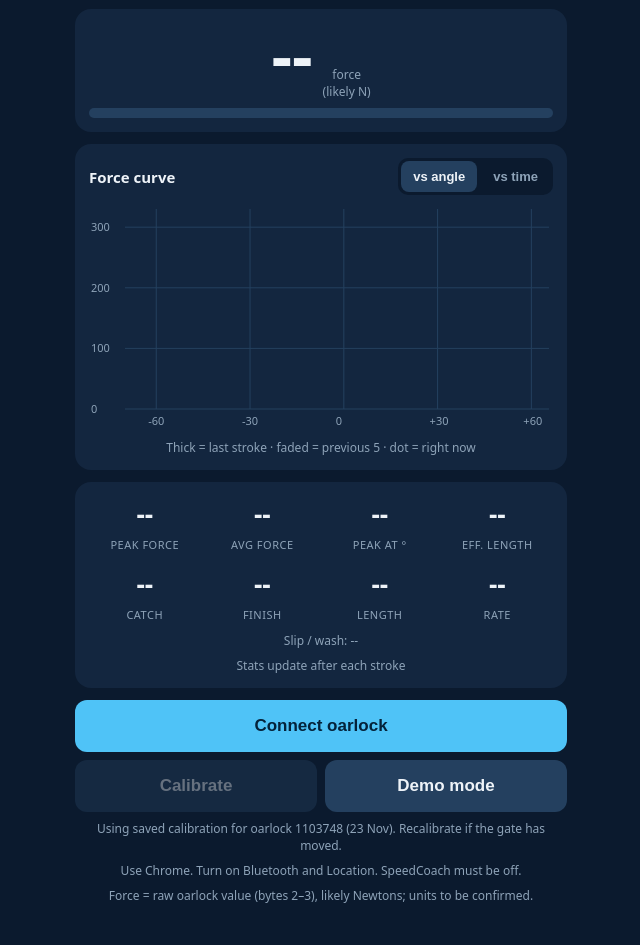
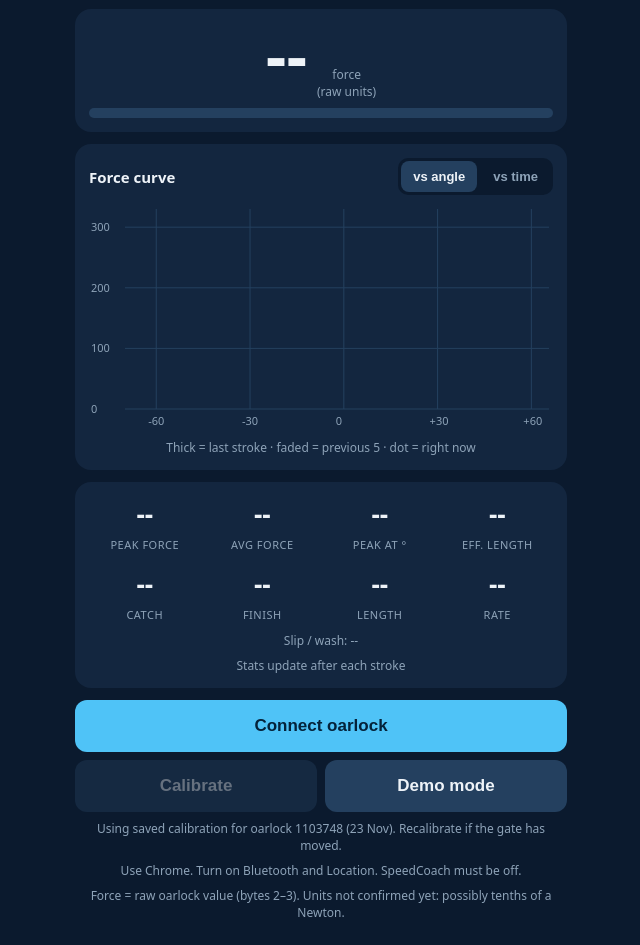
Before and after one commit to HGTechNZ/ergcurve, a plain HTML site: page oarlock/index.html in a window 1280 px wide. Shown: the part 448-1393 px from the top of the page, without its empty margins (319-959 px from the left). Drawn offline with Linux system fonts and the light colour scheme.

Commit message:
Oarlock Live: label force as raw units until confirmed
Co-Authored-By: Claude Opus 5.5 <noreply@anthropic.com>
Claude-Session: https://claude.ai/code/session_012swLhZ68oqPjqDtcNfTPsi

```diff
--- a/oarlock/index.html
+++ b/oarlock/index.html
@@ -71,7 +71,7 @@
   </div>
 
   <div class="card">
-    <div class="fbox"><span id="force">--</span><span class="note" style="margin:0">force<br>(likely N)</span></div>
+    <div class="fbox"><span id="force">--</span><span class="note" style="margin:0">force<br>(raw units)</span></div>
     <div class="fbar"><i id="fbar"></i></div>
   </div>
 
@@ -118,7 +118,7 @@
   </div>
   <div class="note" id="calInfo"></div>
   <div class="note">Use Chrome. Turn on Bluetooth and Location. SpeedCoach must be off.</div>
-  <div class="note">Force = raw oarlock value (bytes 2–3), likely Newtons; units to be confirmed.</div>
+  <div class="note">Force = raw oarlock value (bytes 2–3). Units not confirmed yet: possibly tenths of a Newton.</div>
 </main>
 
 <script>
```
